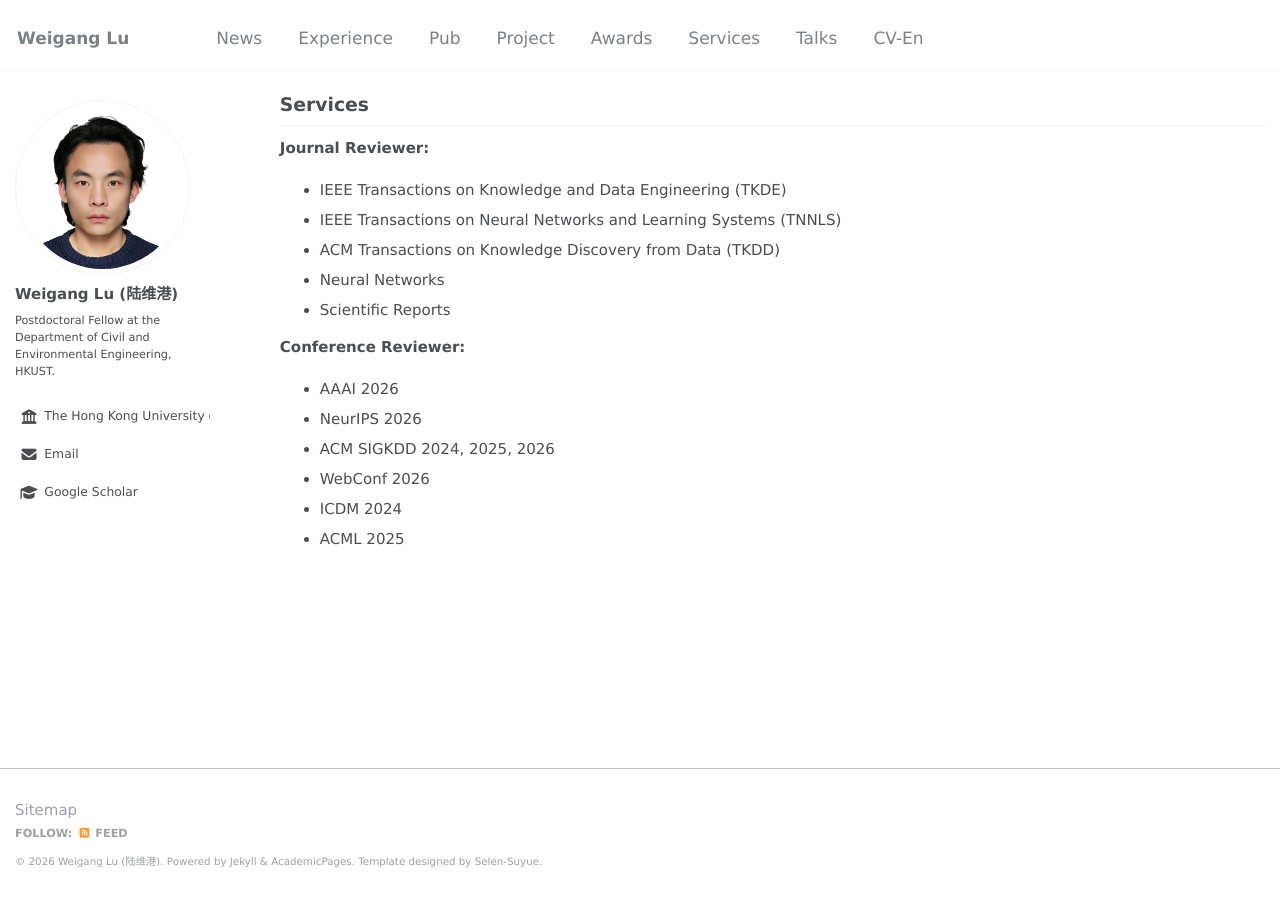
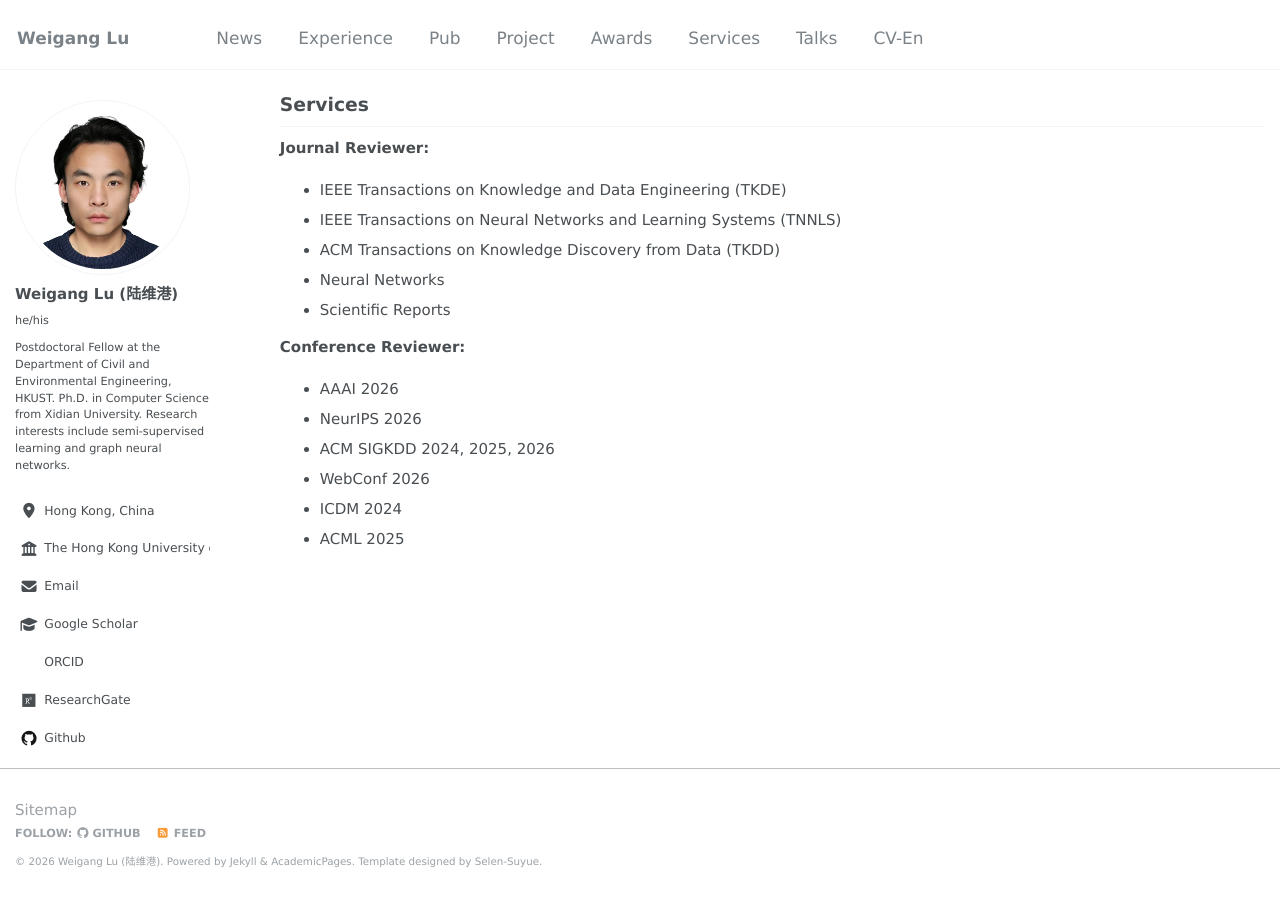
Before and after one commit to WeigangLu/HomePage, a Jekyll site: the page built from _pages/about.md, in a window 1280 px wide and 900 px high, scrolled down 2602 px. Built offline with Jekyll 4.4.1, drawn with Linux system fonts in a browser that asks for light colours; nearby versions of some CDN libraries; some web fonts are replaced; library files that are not in the unit come from our copies.

Commit message:
fix: Add complete contact information with icons
- Added location: Hong Kong, China (shows with location icon)
- Added ORCID link (shows with ORCID icon)
- Added GitHub username (shows with GitHub icon)
- Added ResearchGate (shows with ResearchGate icon)
- Added pronouns (he/his)
- Updated bio with more details

All social links now display with Font Awesome and Academicons.

```diff
--- a/_config.yml
+++ b/_config.yml
@@ -10,27 +10,31 @@ repository               : "weiganglu/HomePage"
 author:
   avatar           : "you.jpg"
   name             : "Weigang Lu (陆维港)"
-  # pronouns         : "he/his"
-  bio              : "Postdoctoral Fellow at the Department of Civil and Environmental Engineering, HKUST."
+  pronouns         : "he/his"
+  bio              : "Postdoctoral Fellow at the Department of Civil and Environmental Engineering, HKUST. Ph.D. in Computer Science from Xidian University. Research interests include semi-supervised learning and graph neural networks."
+  location         : "Hong Kong, China"
   employer         : "The Hong Kong University of Science and Technology"
   uri              :
   email            : "weiganglu314@outlook.com"
 
+  # Academic profiles
   arxiv            :
   googlescholar    : "https://scholar.google.com/citations?user=SThY8qUAAAAJ&hl=en"
   impactstory      :
-  orcid            :
+  orcid            : "https://orcid.org/0009-0008-4666-0328"
   semantic         :
   pubmed           :
-  researchgate     :
+  researchgate     : "Weigang-Lu"
 
+  # Code repositories
   bitbucket        :
   codepen          :
   dribbble         :
-  github           :
+  github           : "WeigangLu"
   kaggle           :
   stackoverflow    :
 
+  # Social media
   WeChat           :
   linkedin         :
   bilibili         :
```
